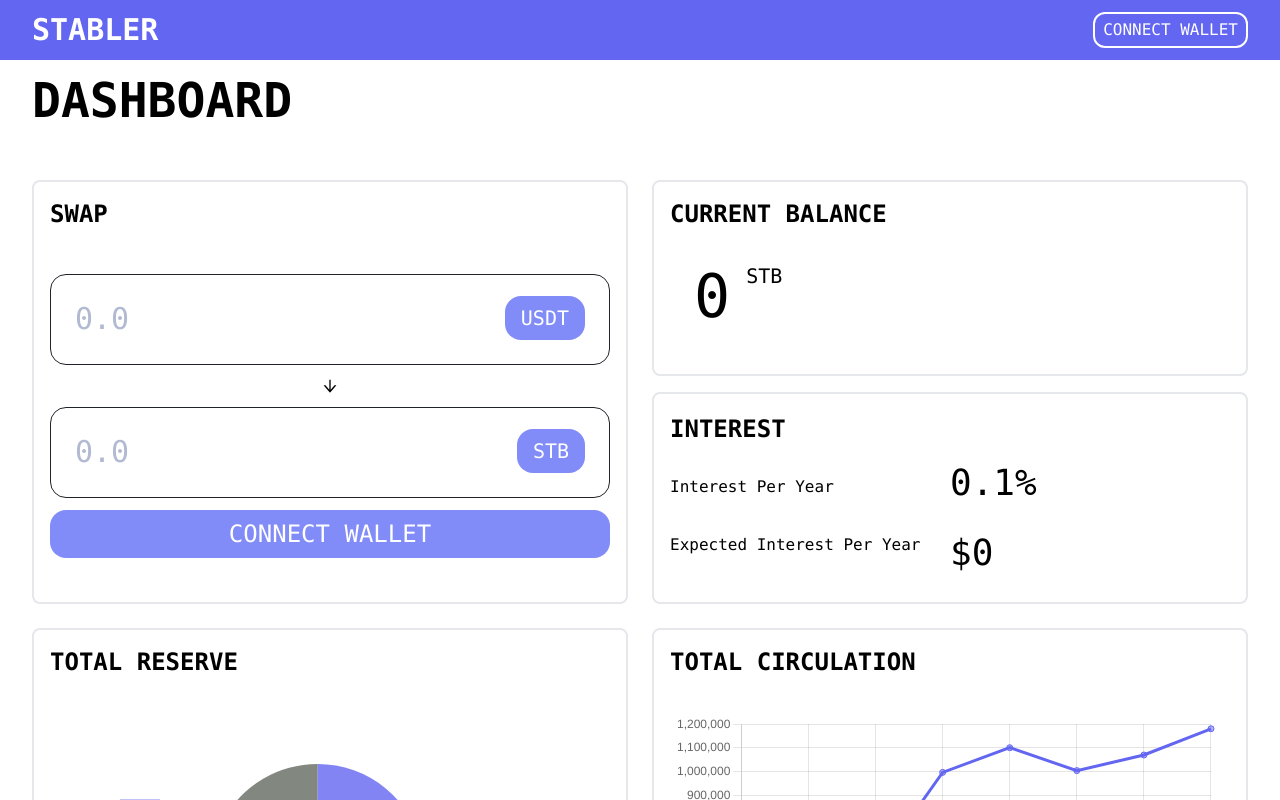
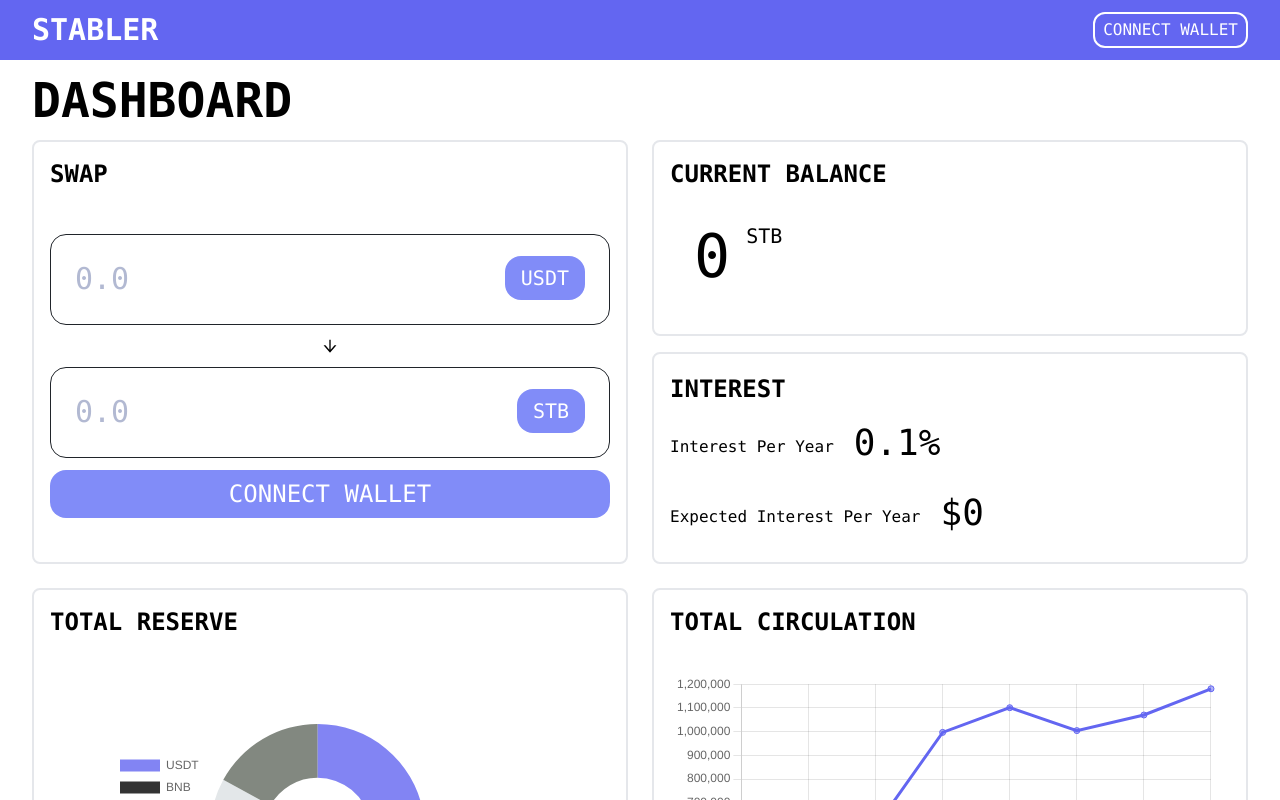
Before and after one commit to erichuang27/stabler_coin, a React (Create React App) app: page /dashboard in a window 1280 px wide. Shown: the top 800 px of the page. Built offline with nearby package versions, Linux system fonts and the light colour scheme.

Commit message:
fixed spacing

```diff
--- a/src/dashboard.js
+++ b/src/dashboard.js
@@ -102,7 +102,7 @@ export default function Dashboard() {
           DASHBOARD
         </header>
         <div>
-          <div className='py-5'>
+          <div className=''>
           </div>
           <div className='grid grid-cols-2 gap-6'>
             <div className='border-2 rounded-lg'>
@@ -178,12 +178,12 @@ export default function Dashboard() {
                 <div className='border-2 rounded-lg h-full'>
                   <div className='h-full grid grid-rows-3 mx-4'>
                     <div className='my-auto font-bold text-2xl'>INTEREST</div>
-                    <div className="grid grid-cols-2">
-                      <div className='mt-3'> Interest Per Year</div>
+                    <div className="flex flex-row">
+                      <div className='mt-3 mr-5'> Interest Per Year</div>
                       <div className='text-4xl'>0.1%</div>
                     </div>
-                    <div className="grid grid-cols-2">
-                      <div className=''> Expected Interest Per Year</div>
+                    <div className="flex flex-row">
+                      <div className='mt-3 mr-5'> Expected Interest Per Year</div>
                       <div className='text-4xl'>${balance * 0.001}</div>
                     </div>
                   </div>
```
